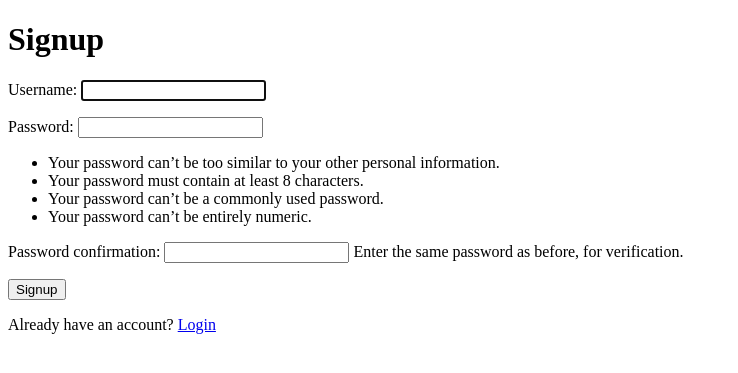
After one commit to RainaVardhan/HackTheMap, a Django app: page /signup/ in a window 1280 px wide. The commit adds this page. Shown: the top 373 px of the page, without its empty margins (0-738 px from the left). Run offline with Django 4.2, Linux system fonts and the light colour scheme.

Commit message:
added add,delete,logout and signup capabilities

```diff
--- a/mysite/VoyageVault/forms.py
+++ b/mysite/VoyageVault/forms.py
@@ -1,6 +1,20 @@
 # forms.py
+from django.contrib.auth.models import User
+
+from .models import TravelPlace, TravelEntry
+
+# forms.py
+
 from django import forms
-from .models import TravelPlace, TravelEntry
+from django.contrib.auth.forms import UserCreationForm
+from .models import UserProfile
+
+class SignUpForm(UserCreationForm):
+    username = forms.CharField(label='Username')
+
+    class Meta:
+        model = User
+        fields = ['username', 'password1', 'password2']
 
 class TravelPlaceForm(forms.ModelForm):
     class Meta:
--- a/mysite/VoyageVault/templates/VoyageVault/entry.html
+++ b/mysite/VoyageVault/templates/VoyageVault/entry.html
@@ -23,6 +23,7 @@
             </li>
         {% endfor %}
     </ul>
+
     <!-- Add more content as needed -->
 </body>
 </html>
--- a/mysite/VoyageVault/templates/VoyageVault/entry_list.html
+++ b/mysite/VoyageVault/templates/VoyageVault/entry_list.html
@@ -9,9 +9,12 @@
     <h1>{{ place.name }} Details</h1>
     <ul>
         {% for entry in entries %}
-            <li><a href="{% url 'entry_detail' entry.id %}">{{ entry.date }} - {{ entry.description }}</a></li>
+            <li><a href="{% url 'entry_detail' entry.id %}">{{ entry.date }} - {{ entry.description }} - <a href="{% url 'delete_entry' entry_id=entry.id %}">Delete</a></a></li>
         {% endfor %}
     </ul>
+    <a href="{% url 'add_entry' place_id=place.id %}">Add Entry</a>
+    <a href="{% url 'home' user_profile_id=place.user_profile.id %}">Back to Homepage</a>
+    <a href="{% url 'login_page' %}">Logout</a>
     <!-- Add more content as needed -->
 </body>
 </html>
--- a/mysite/VoyageVault/templates/VoyageVault/homepage.html
+++ b/mysite/VoyageVault/templates/VoyageVault/homepage.html
@@ -15,9 +15,12 @@
     <h2>Visited Places:</h2>
     <ul>
         {% for place in visited_places %}
-            <li><a href="{% url 'place_detail' place_id=place.id %}">{{ place.name }}</a></li>
+            <li><a href="{% url 'place_detail' place_id=place.id %}">{{ place.name }}  - <a href="{% url 'delete_place' place_id=place.id %}">Delete</a></a></li>
         {% endfor %}
     </ul>
+    <a href="{% url 'add_place' %}">Add Place</a>
+    <a href="{% url 'login_page' %}">Logout</a>
+
 
     <!-- Other content as needed -->
 
--- a/mysite/VoyageVault/templates/VoyageVault/login.html
+++ b/mysite/VoyageVault/templates/VoyageVault/login.html
@@ -25,5 +25,6 @@
         {{ form.as_p }}
         <button type="submit">Login</button>
     </form>
+    <p>Don't have an account? <a href="{% url 'signup' %}">Sign Up</a></p>
 </body>
 </html>
--- /dev/null
+++ b/mysite/VoyageVault/templates/VoyageVault/signup.html
@@ -0,0 +1,20 @@
+<!-- signup.html -->
+
+<!DOCTYPE html>
+<html lang="en">
+<head>
+    <meta charset="UTF-8">
+    <meta name="viewport" content="width=device-width, initial-scale=1.0">
+    <title>Signup</title>
+</head>
+<body>
+    <h1>Signup</h1>
+    <form method="post" action="{% url 'signup' %}">
+        {% csrf_token %}
+        {{ form.as_p }}
+        <button type="submit">Signup</button>
+    </form>
+    <p>Already have an account? <a href="{% url 'login_page' %}">Login</a></p>
+
+</body>
+</html>
--- a/mysite/VoyageVault/urls.py
+++ b/mysite/VoyageVault/urls.py
@@ -4,8 +4,13 @@ from . import views
 
 urlpatterns = [
     path('login/', views.login_page, name='login_page'),
-#path('home/', views.homepage, name='home'),
     path('home/<int:user_profile_id>/', views.home, name='home'),
     path('place/<int:place_id>/', views.place_detail, name='place_detail'),
     path('entry/<int:entry_id>/', views.entry_detail, name='entry_detail'),
+    path('add_place/', views.add_place, name='add_place'),
+    path('places/<int:place_id>/add_entry/', views.add_entry, name='add_entry'),
+    path('places/<int:place_id>/delete/', views.delete_place, name='delete_place'),
+    path('entries/<int:entry_id>/delete/', views.delete_entry, name='delete_entry'),
+    path('logout/', views.logout_page, name='logout'),
+    path('signup/', views.signup, name='signup'),
 ]
--- a/mysite/VoyageVault/views.py
+++ b/mysite/VoyageVault/views.py
@@ -5,9 +5,10 @@ from django.urls import reverse
 
 from .models import UserProfile, TravelPlace, TravelEntry, EntryDetail
 from django.shortcuts import render, redirect
-from django.contrib.auth import authenticate, login
+from django.contrib.auth import authenticate, login, logout
+from django.contrib.auth.models import User
 from django.contrib.auth.forms import AuthenticationForm
-from .forms import TravelPlaceForm, TravelEntryForm
+from .forms import TravelPlaceForm, TravelEntryForm, SignUpForm
 
 def login_page(request):
     # Assuming you have a User profile for the logged-in user
@@ -26,7 +27,24 @@ def login_page(request):
         form = AuthenticationForm()
 
     return render(request, 'VoyageVault/login.html', {'form': form})
+def signup(request):
+    if request.method == 'POST':
+        form = SignUpForm(request.POST)
+        if form.is_valid():
+            username = form.cleaned_data['username']
+            password = form.cleaned_data['password1']
 
+            # Create a new user
+            user = User.objects.create_user(username=username, password=password)
+
+            # Authenticate the user and log them in
+            user = authenticate(request, username=username, password=password)
+            login(request, user)
+            return redirect('login_page')
+    else:
+        form = SignUpForm()
+
+    return render(request, 'VoyageVault/signup.html', {'form': form})
 @login_required
 def home(request, user_profile_id):
     # Assuming you have a User profile for the logged-in user
@@ -34,16 +52,9 @@ def home(request, user_profile_id):
     visited_places = TravelPlace.objects.filter(user_profile=user_profile).distinct()
     return render(request, 'VoyageVault/homepage.html', {'user_profile': user_profile, 'visited_places': visited_places})
 @login_required
-def place_detail(request, place_id):
-    place = get_object_or_404(TravelPlace, pk=place_id)
-    entries = TravelEntry.objects.filter(place=place)
-    return render(request, 'VoyageVault/entry_list.html', {'place': place, 'entries': entries})
-
-@login_required
-def entry_detail(request, entry_id):
-    entry = get_object_or_404(TravelEntry, pk=entry_id)
-    entry_details = EntryDetail.objects.filter(entry=entry)
-    return render(request, 'entry.html', {'entry': entry, 'entry_details': entry_details})
+def logout_page(request):
+    logout(request)
+    return redirect('login_page')
 @login_required
 def add_place(request):
     if request.method == 'POST':
@@ -57,6 +68,16 @@ def add_place(request):
         form = TravelPlaceForm()
 
     return render(request, 'VoyageVault/add_place.html', {'form': form})
+@login_required
+def place_detail(request, place_id):
+    place = get_object_or_404(TravelPlace, pk=place_id)
+    entries = TravelEntry.objects.filter(place=place)
+    return render(request, 'VoyageVault/entry_list.html', {'place': place, 'entries': entries})
+@login_required
+def delete_place(request, place_id):
+    place = get_object_or_404(TravelPlace, pk=place_id, user_profile=request.user.userprofile)
+    place.delete()
+    return redirect('home', user_profile_id=request.user.userprofile.id)
 
 @login_required
 def add_entry(request, place_id):
@@ -68,8 +89,18 @@ def add_entry(request, place_id):
             entry = form.save(commit=False)
             entry.place = place
             entry.save()
-            return redirect('place_entries', place_id=place.id)
+            return redirect('place_detail', place_id=place.id)
     else:
         form = TravelEntryForm()
 
     return render(request, 'VoyageVault/add_entry.html', {'form': form, 'place': place})
+@login_required
+def delete_entry(request, entry_id):
+    entry = get_object_or_404(TravelEntry, pk=entry_id, place__user_profile=request.user.userprofile)
+    entry.delete()
+    return redirect('place_detail', place_id=entry.place.id)
+@login_required
+def entry_detail(request, entry_id):
+    entry = get_object_or_404(TravelEntry, pk=entry_id)
+    entry_details = EntryDetail.objects.filter(entry=entry)
+    return render(request, 'entry.html', {'entry': entry, 'entry_details': entry_details})
```
Also changed, not shown: mysite/VoyageVault/templates/VoyageVault/add_entry.html (added, +21 -0 lines), mysite/VoyageVault/templates/VoyageVault/add_place.html (added, +21 -0 lines).
